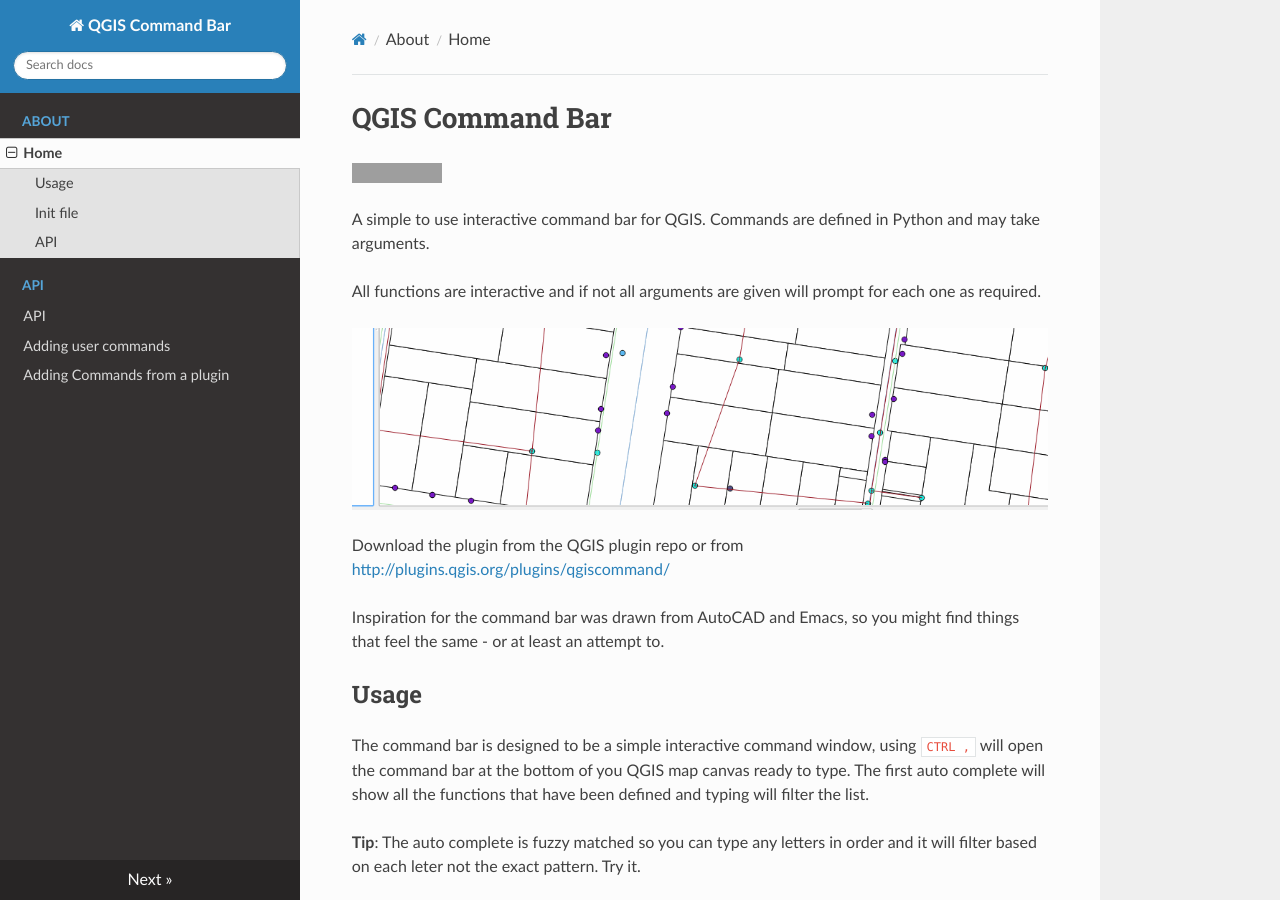
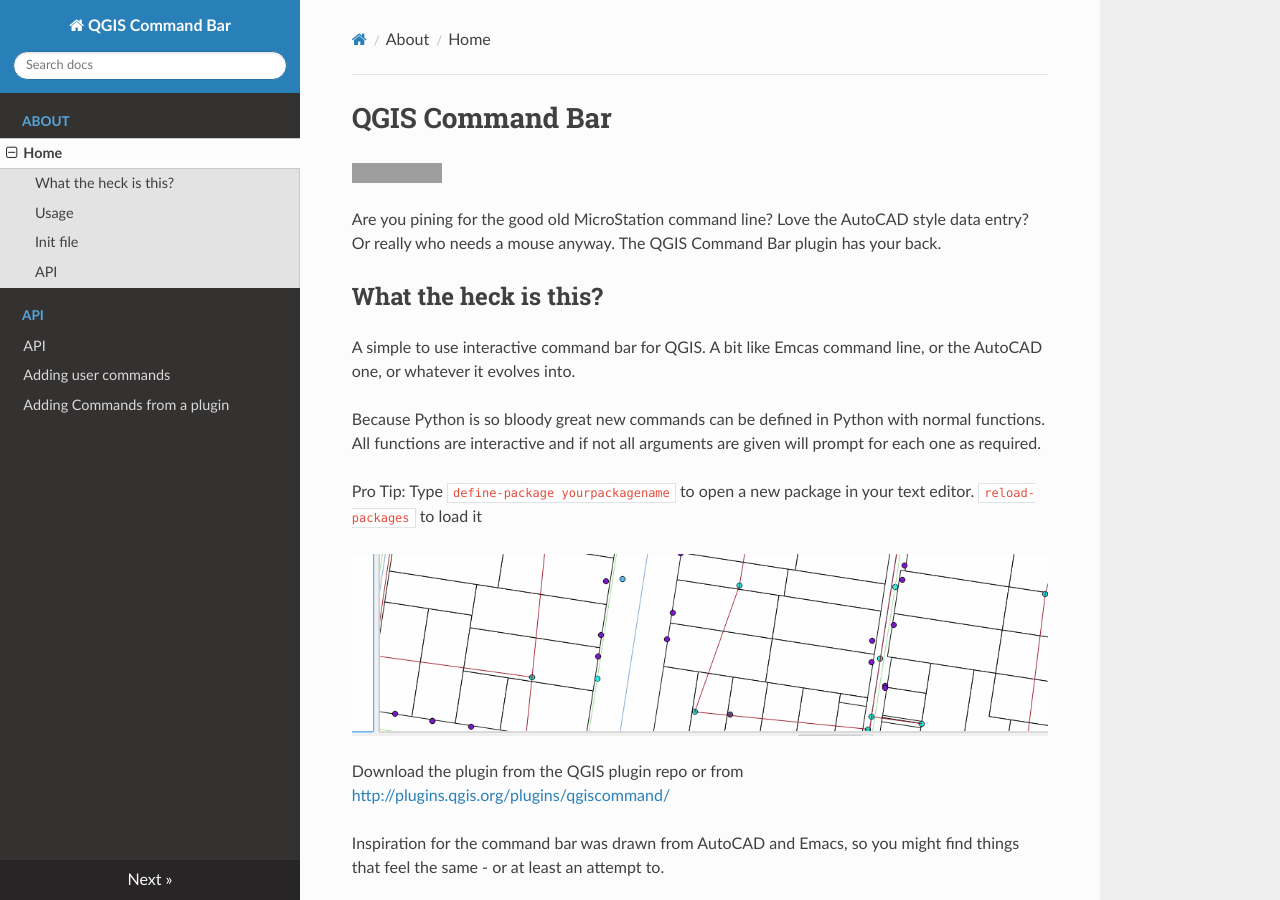
Before and after one commit to NathanW2/qgiscommand, an MkDocs documentation site: the page built from docs/index.md, in a window 1280 px wide and 900 px high. Built offline with MkDocs 1.6.1, drawn with Linux system fonts in a browser that asks for light colours; nearby versions of some CDN libraries; old or Windows-style settings are respelled for this version of MkDocs; grey boxes are pictures that could not be loaded.

Commit message:
Update docs

```diff
--- a/docs/index.md
+++ b/docs/index.md
@@ -2,9 +2,19 @@
 
 [![Buy Nathan a drink because he makes cool stuff. )](https://img.shields.io/badge/Paypal-Buy%20a%20Drink-blue.svg)](https://www.paypal.com/cgi-bin/webscr?cmd=_donations&business=F8FQJT9PBF5VE&lc=AU&item_name=Buy%20Nathan%20a%20drink%20because%20he%20makes%20cool%20stuff%2e%20%28%20You%20know%20you%20love%20it%29&currency_code=AUD&bn=PP%2dDonationsBF%3abtn_donate_SM%2egif%3aNonHosted)
 
-A simple to use interactive command bar for QGIS. Commands are defined in Python and may take arguments.
+Are you pining for the good old MicroStation command line? Love the AutoCAD style data entry? Or really who needs a mouse anyway.
+The QGIS Command Bar plugin has your back.
 
+## What the heck is this?
+
+A simple to use interactive command bar for QGIS. A bit like Emcas command line, or the AutoCAD one, or whatever it
+evolves into.
+
+Because Python is so bloody great new commands can be defined in Python with normal functions.
 All functions are interactive and if not all arguments are given will prompt for each one as required.
+
+Pro Tip: Type `define-package yourpackagename` to open a new package in your text editor. `reload-packages` to load it
+
 
 ![Demo](images/commandbar.gif)
 
```
